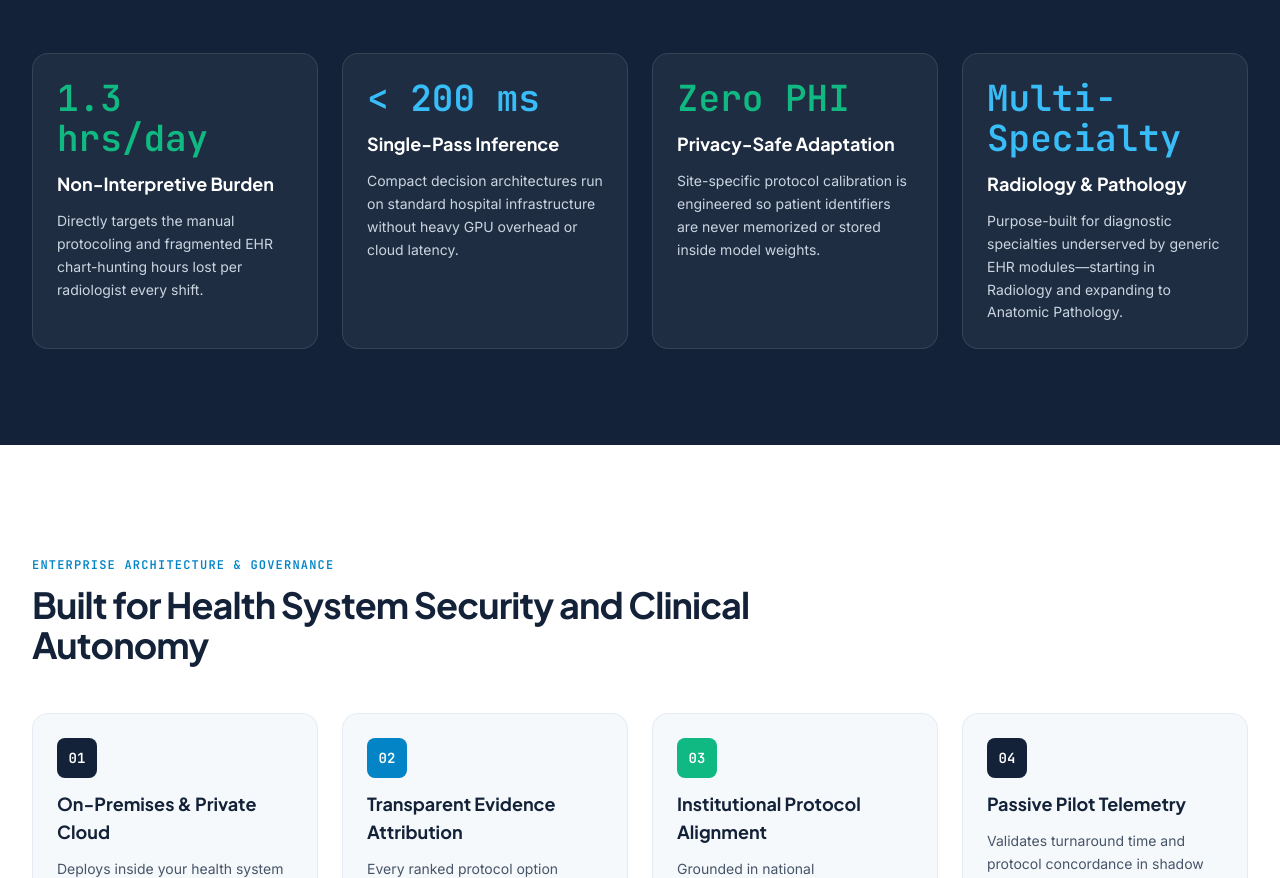
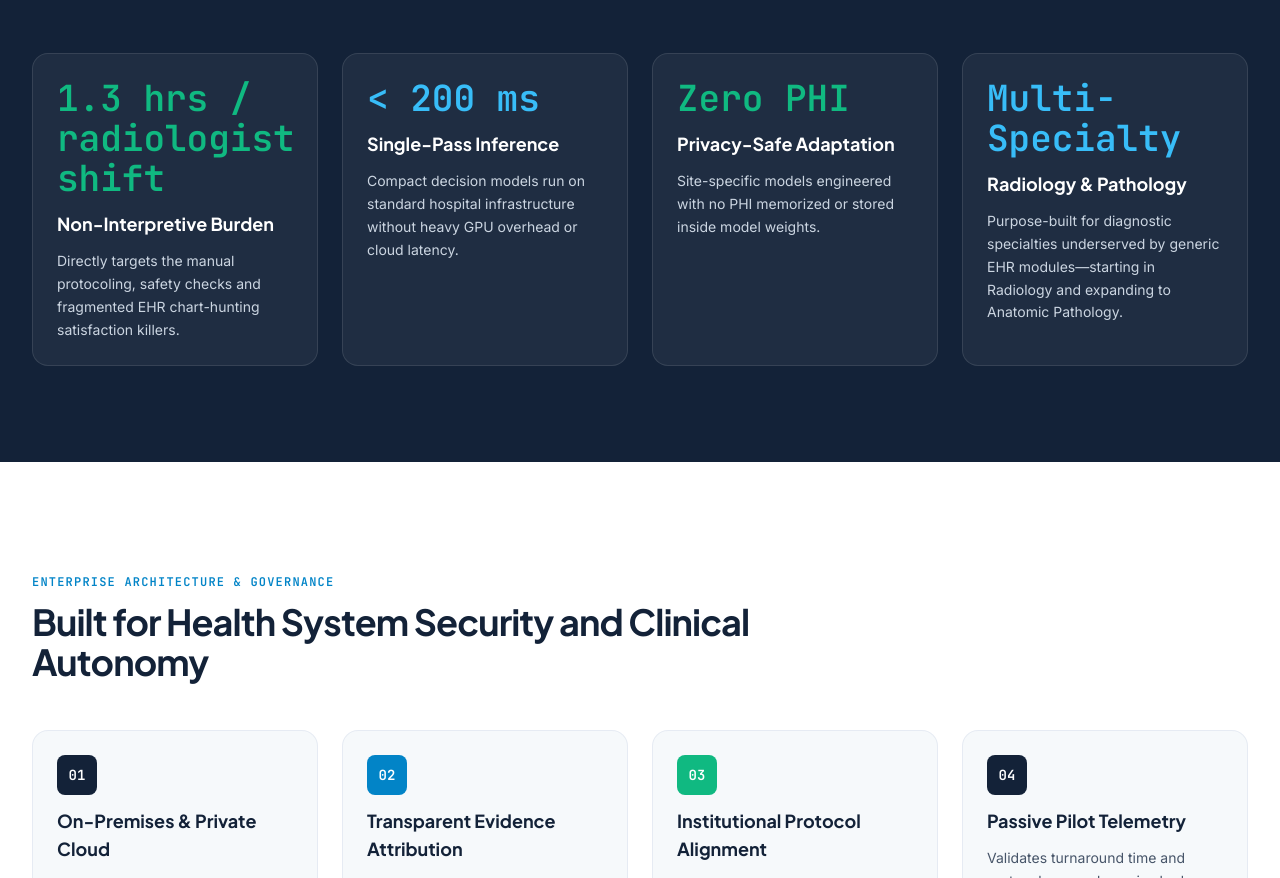
Before and after one commit to slowvak/engimedix-site, a plain HTML site: page index.html in a window 1280 px wide. Shown: the part 3173-4051 px from the top of the page. Drawn offline with nearby package versions, Linux system fonts and the light colour scheme.

Commit message:
Refine metric descriptions in index.html
Updated text for clarity and specificity in metrics.

```diff
--- a/index.html
+++ b/index.html
@@ -507,13 +507,13 @@
         <!-- Metric 1 -->
         <div class="rounded-2xl bg-white/5 border border-white/10 p-6 space-y-3">
           <div class="font-mono text-3xl sm:text-4xl font-bold text-pulseEmerald">
-            1.3 hrs/day
+            1.3 hrs / radiologist shift
           </div>
           <h3 class="font-heading text-lg font-bold text-white">
             Non-Interpretive Burden
           </h3>
           <p class="text-sm text-slate-300 leading-relaxed">
-            Directly targets the manual protocoling and fragmented EHR chart-hunting hours lost per radiologist every shift.
+            Directly targets the manual protocoling, safety checks and fragmented EHR chart-hunting satisfaction killers.
           </p>
         </div>
 
@@ -526,7 +526,7 @@
             Single-Pass Inference
           </h3>
           <p class="text-sm text-slate-300 leading-relaxed">
-            Compact decision architectures run on standard hospital infrastructure without heavy GPU overhead or cloud latency.
+            Compact decision models run on standard hospital infrastructure without heavy GPU overhead or cloud latency.
           </p>
         </div>
 
@@ -539,7 +539,7 @@
             Privacy-Safe Adaptation
           </h3>
           <p class="text-sm text-slate-300 leading-relaxed">
-            Site-specific protocol calibration is engineered so patient identifiers are never memorized or stored inside model weights.
+            Site-specific models engineered with no PHI memorized or stored inside model weights.
           </p>
         </div>
 
```
